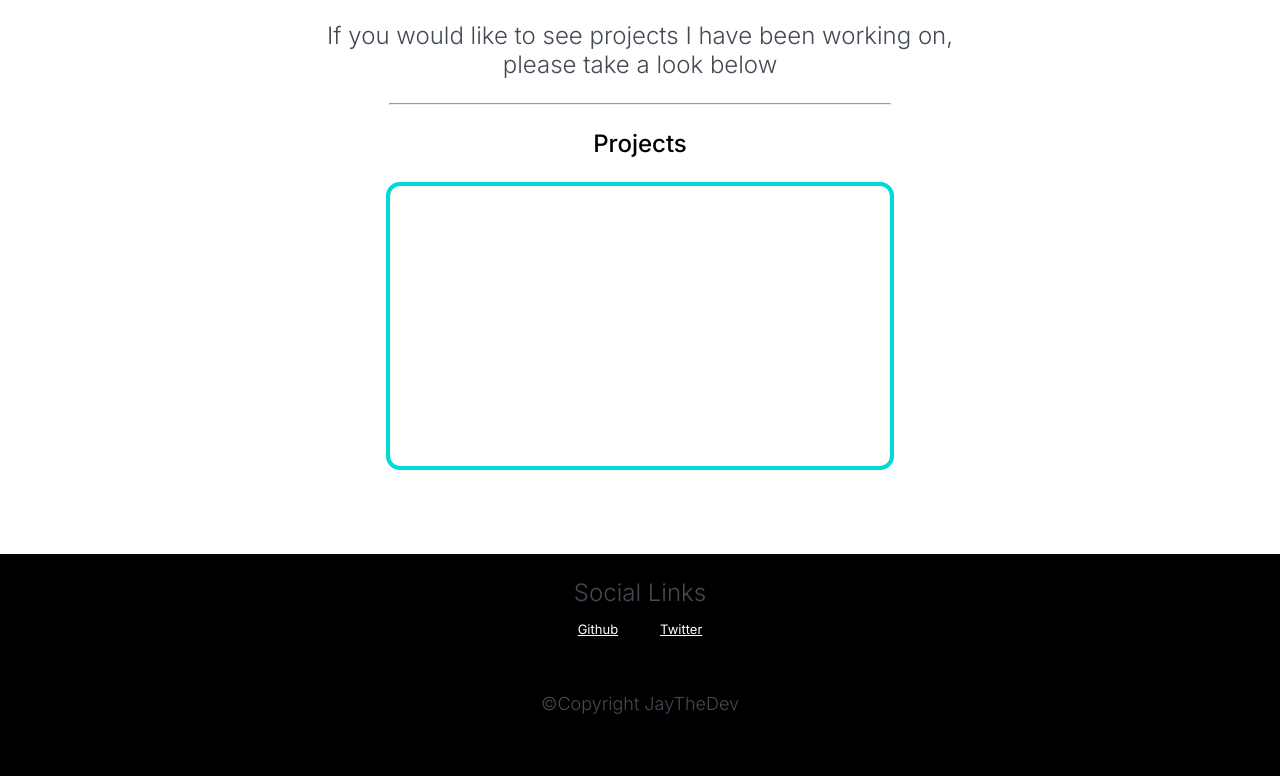
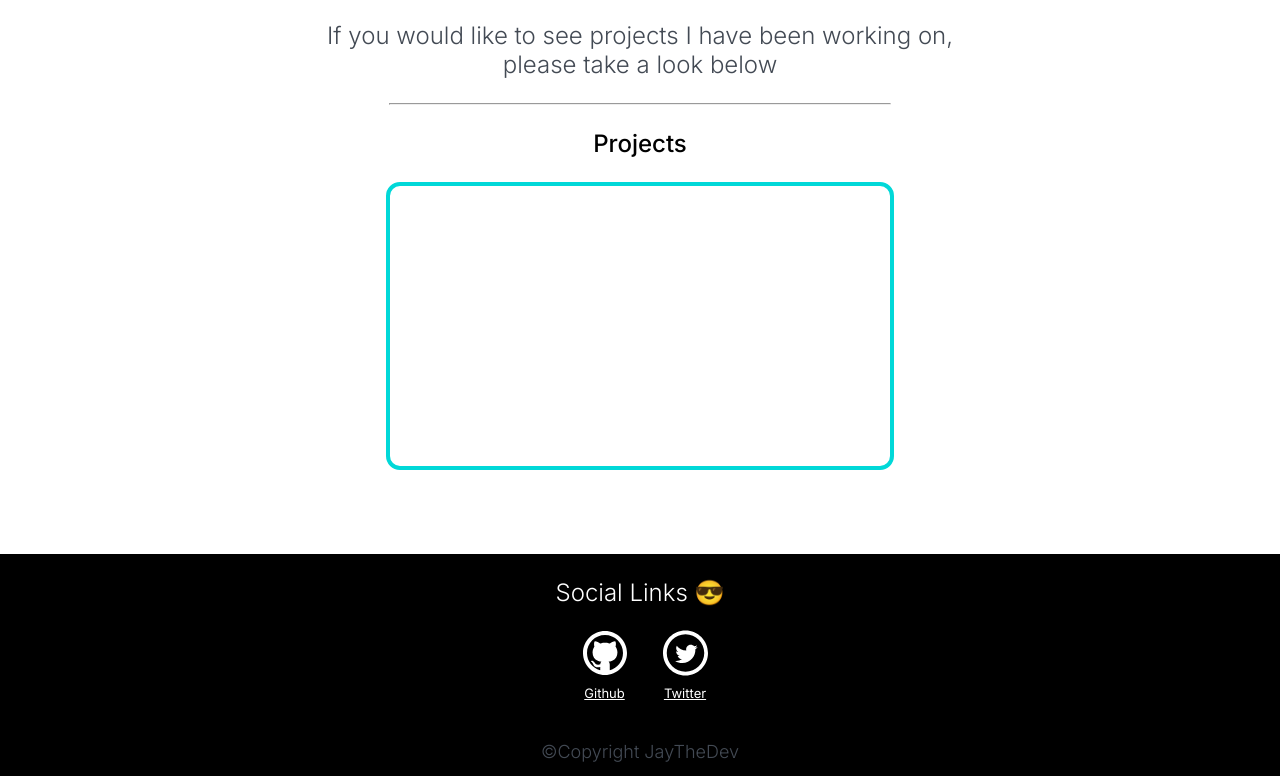
Before and after one commit to jpea2/blog, a plain HTML site: page index.html in a window 1280 px wide. Shown: the part 771-1547 px from the top of the page. Before the commit the page ends 1485 px from the top, so only its background shows below. Drawn offline with Linux system fonts and the light colour scheme; a web font is replaced by a local one.

Commit message:
added changes to the footer including font color of social links <p> title and sizes of social link icons

```diff
--- a/index.html
+++ b/index.html
@@ -51,23 +51,25 @@
     </main>
 
     <footer>
-        <p>Social Links</p>
+        <div class="footer-info">
+
+            <p id="social-links-p">Social Links 😎</p>
             <div id="logo-container">
                 <div>
                     <a href="https://github.com/jpea2" target="_blank">
-                    Github
+                        <img class="github-icon" src="Assets/icons8-github.svg" alt="">Github
                     </a>
                 </div>
 
                 <div>
                     <a href="https://twitter.com/journeyofjeremy" target="_blank">
-                    Twitter
+                        <img class="twitter-icon" src="Assets/iconmonstr-twitter-5.svg" alt=""> Twitter
                     </a>
                 </div>
-
-
+            </div>
 
         </div>
+
 
 
         <div id="copyright">
--- a/styles.css
+++ b/styles.css
@@ -118,18 +118,22 @@ hr {
     align-self: center;
 }
 
-#logo-container img {
-    width: 50px;
+#logo-container > div {
+    display: flex;
 }
 
-.twitter-icon {
-    width: 30px;
+.twitter-icon{
     filter: invert(1);
+    height: 100%;
+    width: 45px;
 }
 footer p {
     margin-bottom: 0;
 }
 
+.github-icon {
+    height: 100%;
+}
 
 #logo-container a {
     color: white;
@@ -139,7 +143,13 @@ footer p {
     color: rgb(124, 124, 124);
 }
 
+
 #copyright > p{
     margin-top: 4rem;
+    margin-bottom: 1rem;
     font-size: large;
 }
+
+#social-links-p {
+    color: white;
+}
```
Lines whose indentation alone changed are shown as unchanged.
